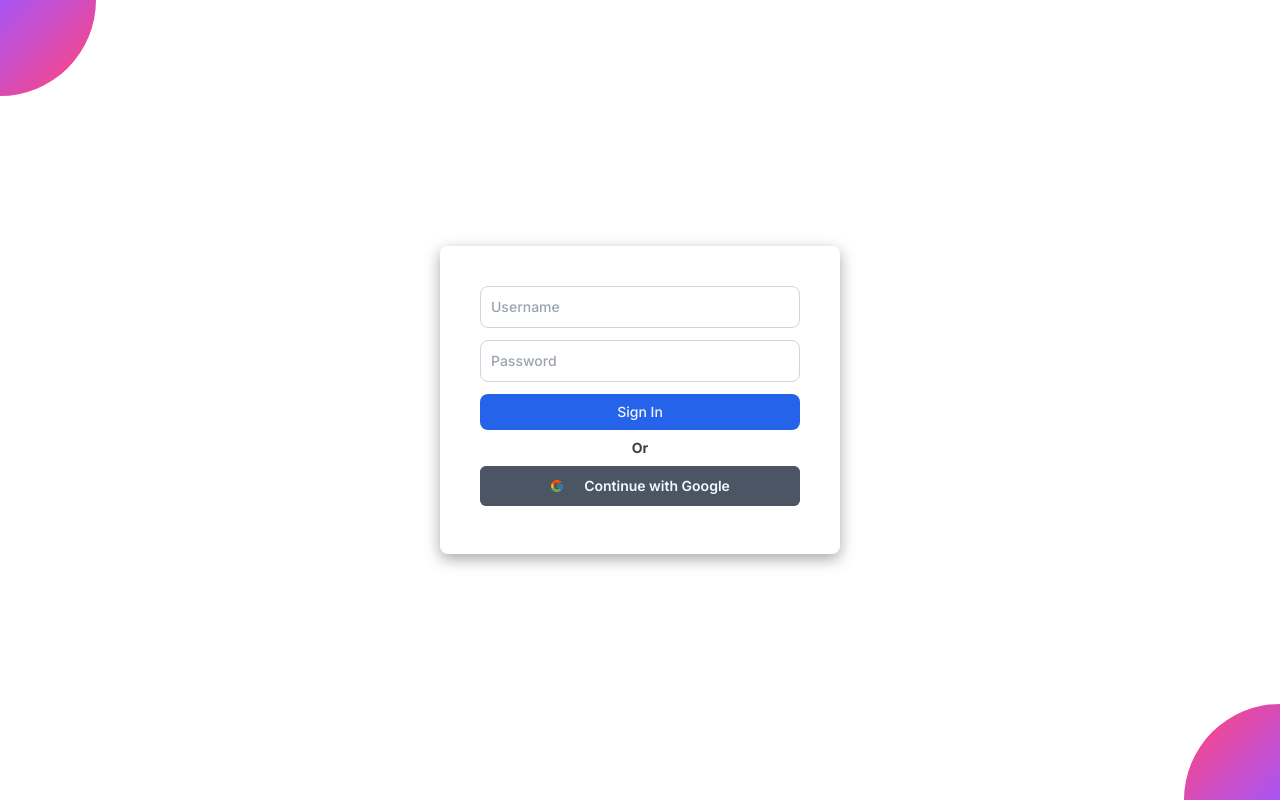
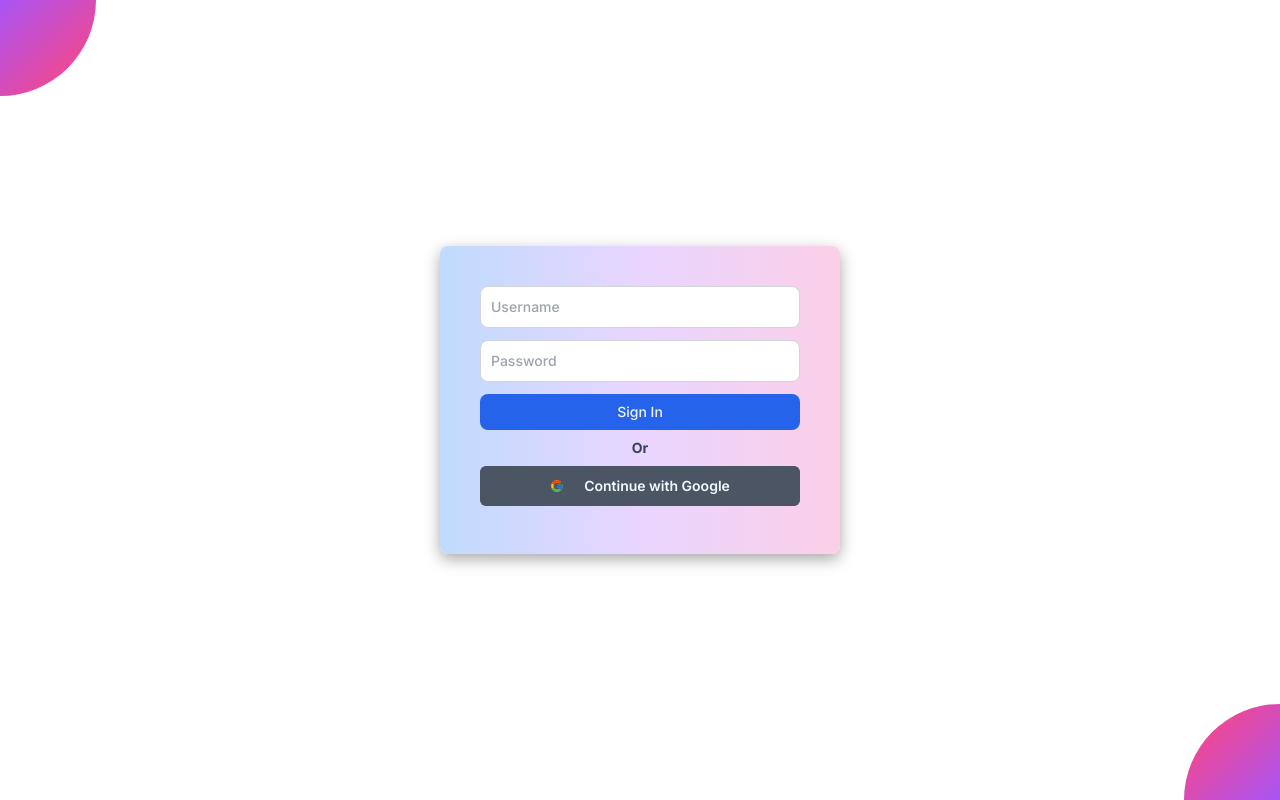
Before and after one commit to arbazahmed07/Tutly, a Next.js app: page /signin in a window 1280 px wide. Built offline with nearby package versions, Linux system fonts and the light colour scheme; no server answers.

Commit message:
signin-bg

```diff
--- a/src/app/(auth)/layout.tsx
+++ b/src/app/(auth)/layout.tsx
@@ -12,7 +12,7 @@ const AuthLayout: FC<AuthLayoutProps> = ({ children }) => {
     <div className='absolute w-48 h-48 bg-gradient-to-l from-blue-500 via-purple-500 to-pink-500 rounded-full -right-24 -bottom-24 transform rotate-45'></div>
   </div>
   <div className='flex justify-center items-center h-full ' style={{boxShadow: 'rgba(0, 0, 0, 0.35) 0px 5px 15px'}}>
-    <div className='relative z-10 p-7 m-2 md:p-10 sm:w-[400px] rounded-lg bg-white bg-opacity-20 backdrop-filter backdrop-blur-lg shadow-lg' style={{boxShadow: 'rgba(0, 0, 0, 0.35) 0px 5px 15px'}}>
+    <div className='relative z-10 p-7 m-2 md:p-10 sm:w-[400px] rounded-lg bg-gradient-to-r from-blue-200 via-purple-200 to-pink-200 bg-opacity-20 backdrop-filter backdrop-blur-lg shadow-lg' style={{boxShadow: 'rgba(0, 0, 0, 0.35) 0px 5px 15px'}}>
       {children}
     </div>
   </div>
```
Also changed, not shown: 1 other file (tests, documents, lock files or other folders).
